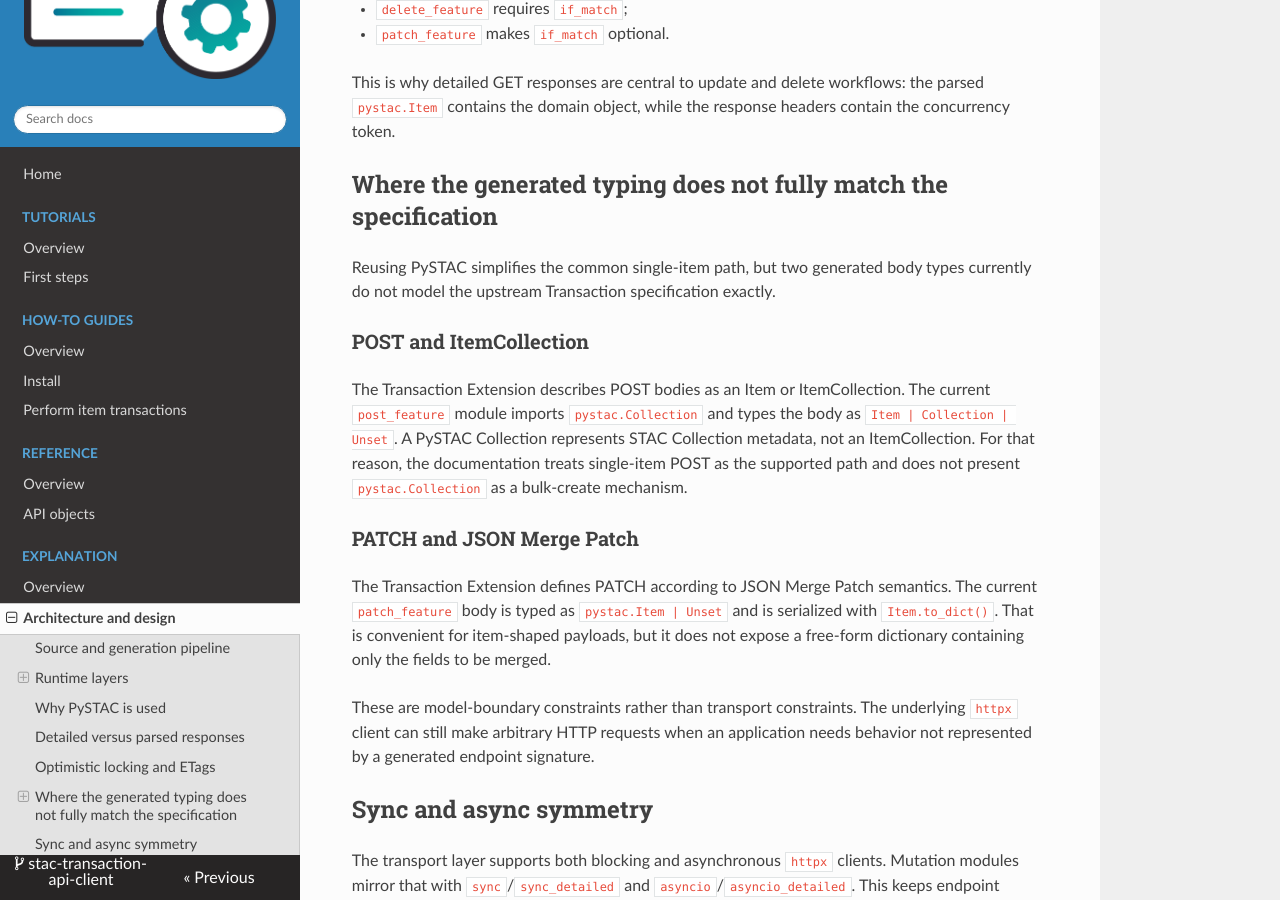
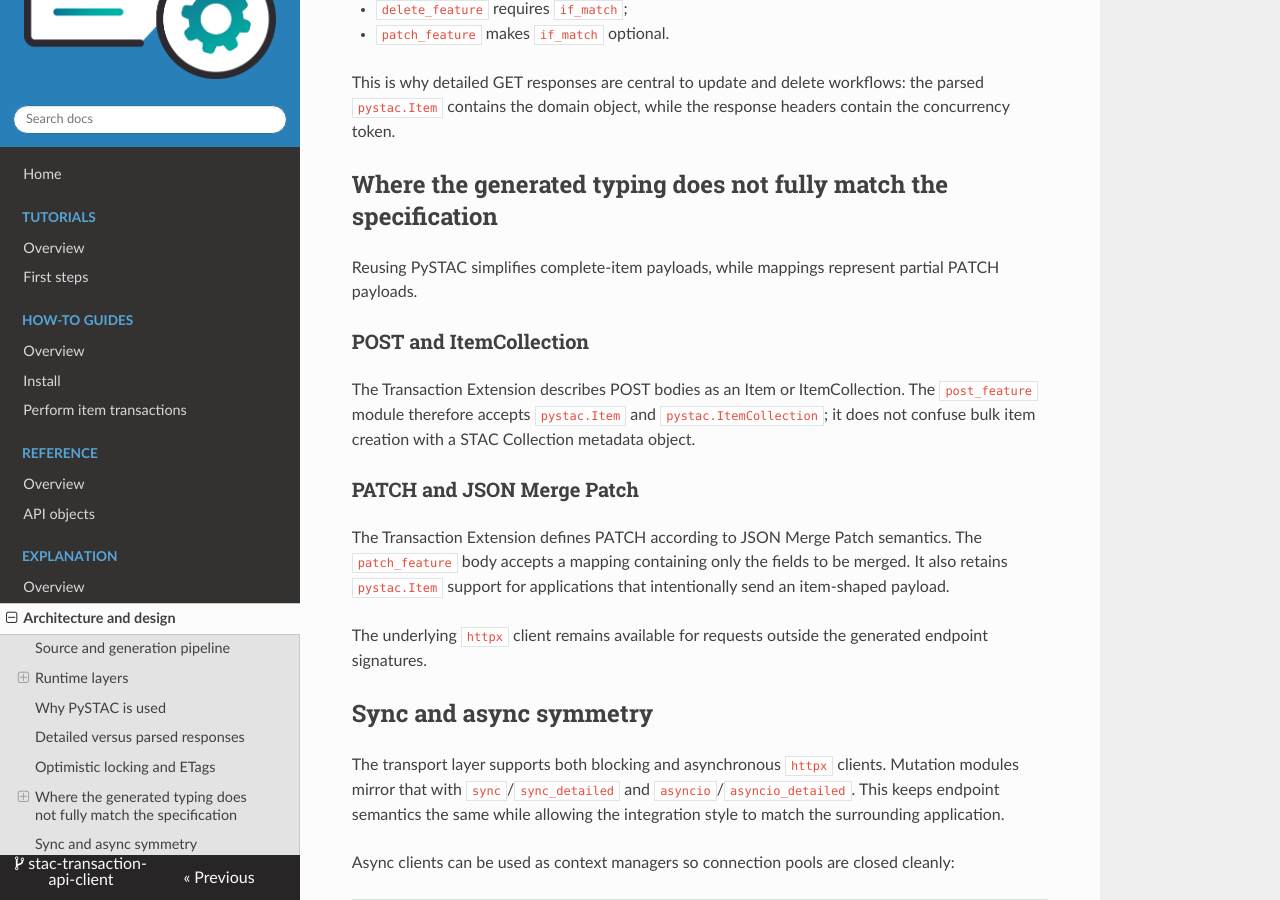
Before and after one commit to Terradue/stac-transaction-api-client, an MkDocs documentation site: the page built from docs/explanation/architecture.md, in a window 1280 px wide and 900 px high, scrolled down 2856 px. Built offline with MkDocs 1.6.1, drawn with Linux system fonts in a browser that asks for light colours; nearby versions of some CDN libraries.

Commit message:
docs: documentation update

```diff
--- a/docs/explanation/architecture.md
+++ b/docs/explanation/architecture.md
@@ -143,29 +143,25 @@ contain the concurrency token.
 
 ## Where the generated typing does not fully match the specification
 
-Reusing PySTAC simplifies the common single-item path, but two generated body
-types currently do not model the upstream Transaction specification exactly.
+Reusing PySTAC simplifies complete-item payloads, while mappings represent
+partial PATCH payloads.
 
 ### POST and ItemCollection
 
 The Transaction Extension describes POST bodies as an Item or ItemCollection.
-The current `post_feature` module imports `pystac.Collection` and types the body
-as `Item | Collection | Unset`. A PySTAC Collection represents STAC Collection
-metadata, not an ItemCollection. For that reason, the documentation treats
-single-item POST as the supported path and does not present `pystac.Collection`
-as a bulk-create mechanism.
+The `post_feature` module therefore accepts `pystac.Item` and
+`pystac.ItemCollection`; it does not confuse bulk item creation with a STAC
+Collection metadata object.
 
 ### PATCH and JSON Merge Patch
 
 The Transaction Extension defines PATCH according to JSON Merge Patch semantics.
-The current `patch_feature` body is typed as `pystac.Item | Unset` and is
-serialized with `Item.to_dict()`. That is convenient for item-shaped payloads,
-but it does not expose a free-form dictionary containing only the fields to be
-merged.
+The `patch_feature` body accepts a mapping containing only the fields to be
+merged. It also retains `pystac.Item` support for applications that intentionally
+send an item-shaped payload.
 
-These are model-boundary constraints rather than transport constraints. The
-underlying `httpx` client can still make arbitrary HTTP requests when an
-application needs behavior not represented by a generated endpoint signature.
+The underlying `httpx` client remains available for requests outside the
+generated endpoint signatures.
 
 ## Sync and async symmetry
 
```
Also changed, not shown: README.md (+5 -8 lines), docs/how-to/transactions.md (+4 -12 lines), docs/reference/index.md (+4 -6 lines).
